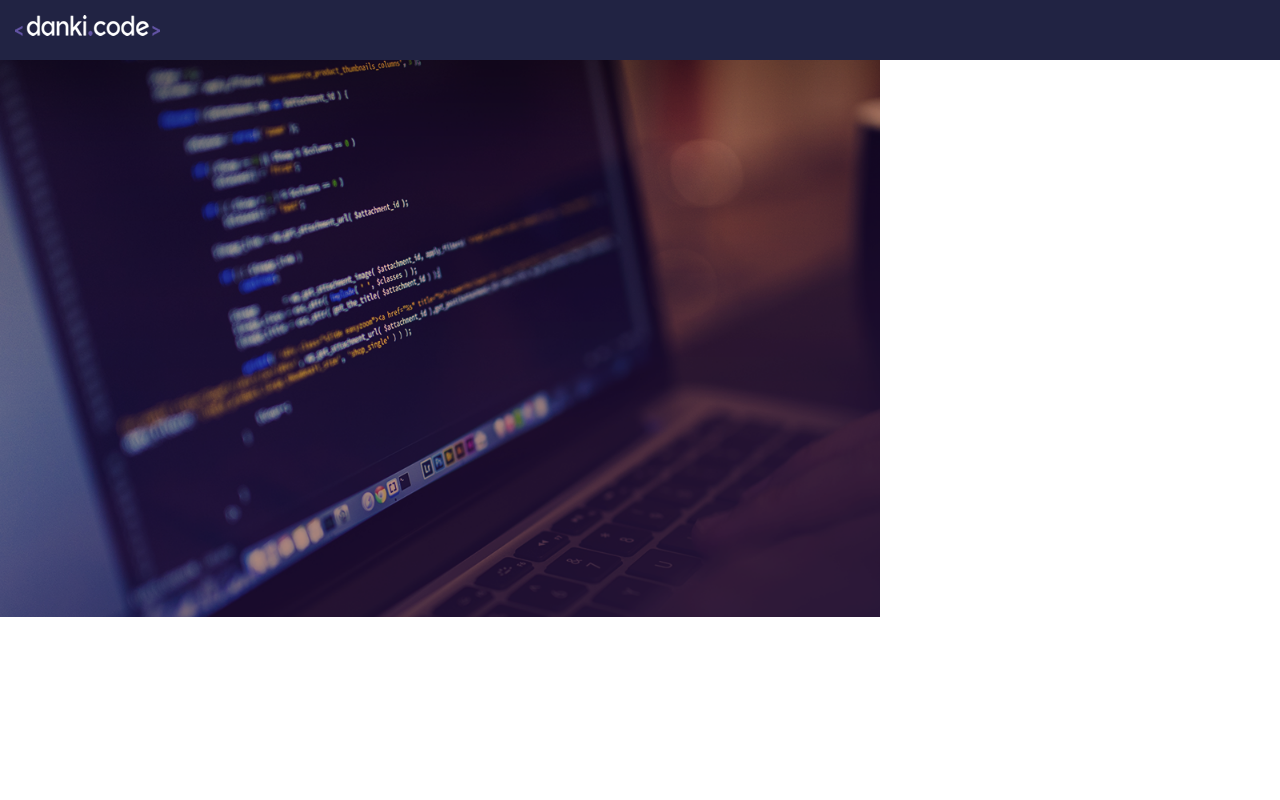
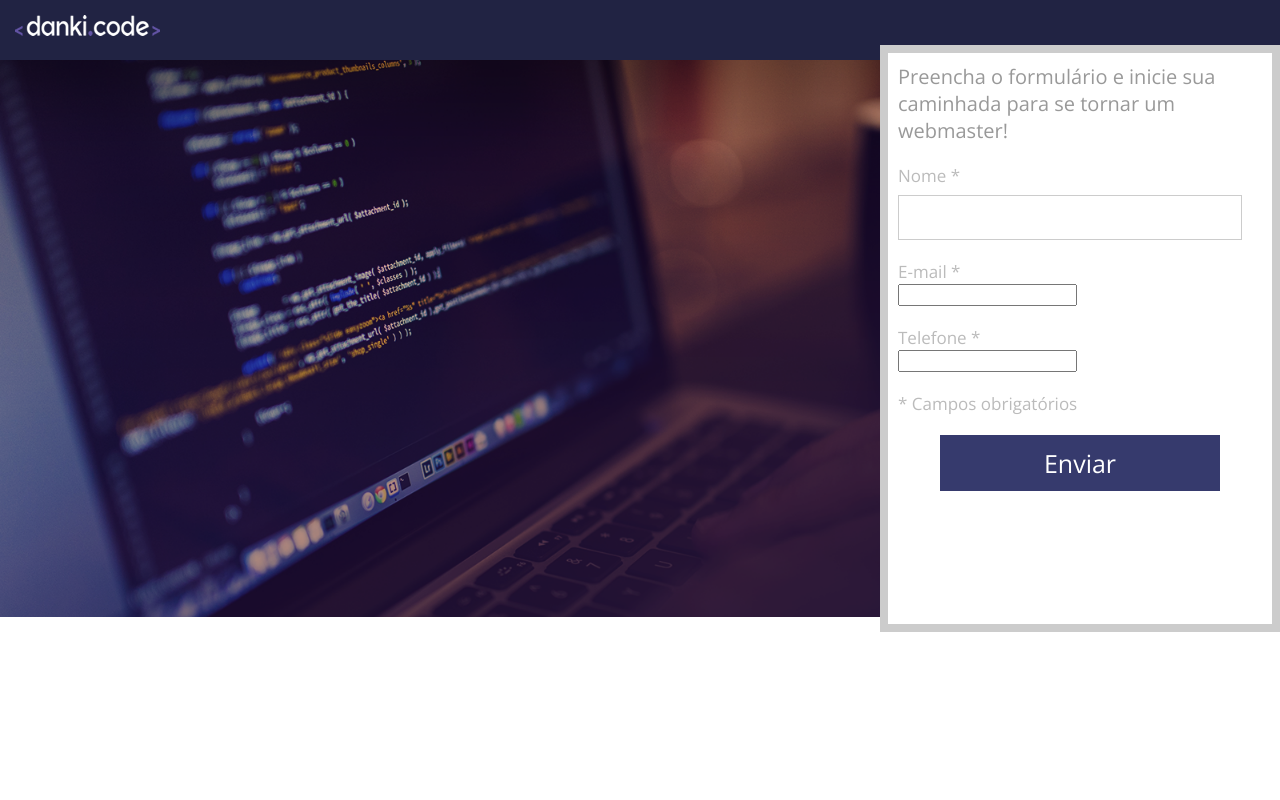
Before and after one commit to LucasSaladini/webmaster-frontend-completo, a PHP site: page / in a window 1280 px wide. Run offline with PHP 8.4, Linux system fonts and the light colour scheme.

Commit message:
Working on form

```diff
--- a/Project_01/css/styles.css
+++ b/Project_01/css/styles.css
@@ -2,6 +2,7 @@
     margin: 0;
     padding: 0;
     box-sizing: border-box;
+    font-family: "Open sans", sans-serif;
 }
 
 html, body {
@@ -37,7 +38,58 @@ html, body {
 
 .form {
     width: 400px;
-    height: 100%;
+    height: calc(100% + 30px);
     background: white;
     float: right;
+    position: relative;
+    top: -15px;
+    border: 8px solid #ccc;
+    padding: 10px;
 }
+
+.form h2 {
+    font-weight: normal;
+    color: #999999;
+    font-size: 20px;
+}
+
+.input-container {
+    margin-top: 20px;
+}
+
+.input-container span, .form p {
+    display: inline-block;
+    width: 100%;
+    font-size: 17px;
+    color: #BBBBBB;
+}
+
+.form p {
+    margin: 20px 0;
+}
+
+.input-container input[type=text] {
+    width: 344px;
+    height: 45px;
+    border: 1px solid #ccc;
+    margin-top: 8px;
+}
+
+.form .input-submit-container {
+    text-align: center;
+}
+
+.form input[type=submit] {
+    width: 280px;
+    height: 56px;
+    background: #363A6D;
+    color: white;
+    font-size: 25px;
+    display: inline-block;
+    border: none;
+    cursor: pointer;
+}
+
+.form input[type=submit]:hover {
+    background: #1D1F3B;
+}
--- a/Project_01/index.html
+++ b/Project_01/index.html
@@ -5,6 +5,13 @@
     <meta http-equiv="X-UA-Compatible" content="IE=edge" />
     <meta name="viewport" content="width=device-width, initial-scale=1.0" />
     <link rel="stylesheet" href="../Project_01/css/styles.css" />
+    <!-- Custom fonts -->
+    <link rel="preconnect" href="https://fonts.googleapis.com" />
+    <link rel="preconnect" href="https://fonts.gstatic.com" crossorigin />
+    <link
+      href="https://fonts.googleapis.com/css2?family=Open+Sans:wght@300;400;500;600;700;800&display=swap"
+      rel="stylesheet"
+    />
     <title>Project 01</title>
   </head>
   <body>
@@ -17,7 +24,34 @@
     <!-- End of header -->
     <div class="container-banner">
       <div class="center">
-        <div class="form"></div>
+        <div class="form">
+          <form action="action">
+            <h2>
+              Preencha o formulário e inicie sua caminhada para se tornar um
+              webmaster!
+            </h2>
+            <div class="input-container">
+              <span>Nome *</span>
+              <input type="text" name="name" id="name" required />
+            </div>
+            <!-- End of input-container -->
+            <div class="input-container">
+              <span>E-mail *</span>
+              <input type="email" name="email" id="email" required />
+            </div>
+            <!-- End of input-container -->
+            <div class="input-container">
+              <span>Telefone *</span>
+              <input type="tel" name="telephone" id="telephone" required />
+            </div>
+            <!-- End of input-container -->
+            <p class="warning">* Campos obrigatórios</p>
+            <div class="input-submit-container">
+              <input type="submit" name="action" value="Enviar" />
+            </div>
+          </form>
+        </div>
+        <!-- End of form -->
       </div>
       <!-- End of center -->
     </div>
```
